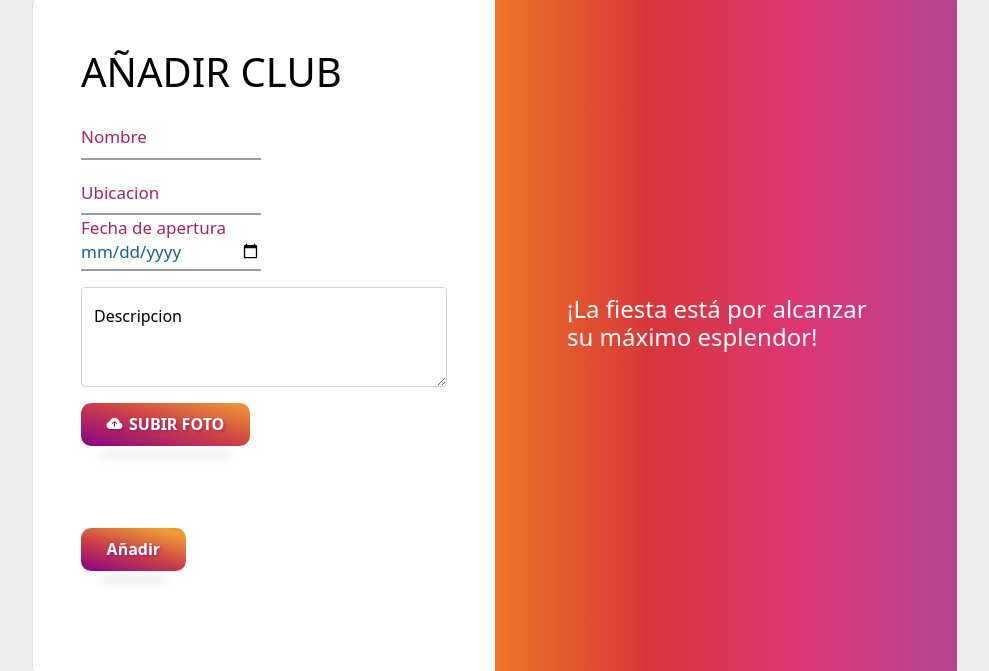
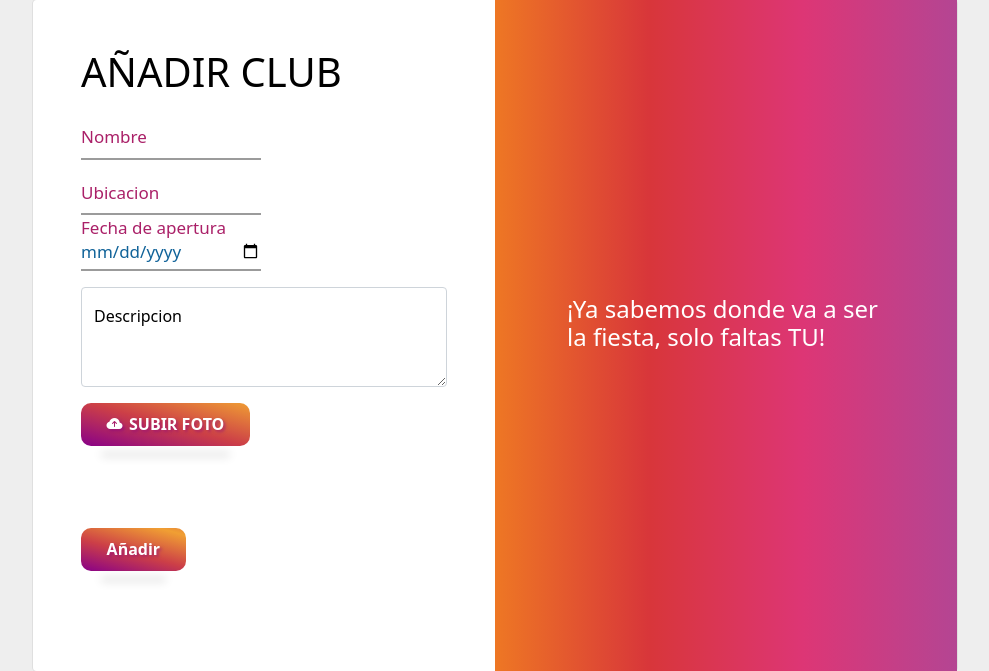
Before and after one commit to Troter2/EventManger, a Django app: page /club/create in a window 1280 px wide. Shown: the part 145-816 px from the top of the page, without its empty margins (145-1134 px from the left). Run offline with Django 5.2, Linux system fonts and the light colour scheme; a user stored in the database is signed in; some libraries are stand-ins or nearby versions.

```diff
--- a/templates/Club/add.html
+++ b/templates/Club/add.html
@@ -65,7 +65,7 @@
                             </div>
                             <div class="col-lg-6 d-flex align-items-center login_gradient">
                                 <div class="text-white px-3 py-4 p-md-5 mx-md-4">
-                                    <h4 class="mb-4">¡La fiesta está por alcanzar su máximo esplendor!</h4>
+                                    <h4 class="mb-4">¡Ya sabemos donde va a ser la fiesta, solo faltas TU!</h4>
                                 </div>
                             </div>
                         </div>
--- a/templates/home.html
+++ b/templates/home.html
@@ -156,7 +156,7 @@
         <section class="">
             <footer class="text-center text-white" style="background-color: black;">
                 <div class="container p-4 pb-0">
-                    <section class="row d-flex pb-3">
+                    <section class="row d-flex pb-4">
                         <div class="col-6 align-content-start">
                         {% if user.is_authenticated %}
                             <form action="{% url 'logout' %}" method="post">
```
Also changed, not shown: db.sqlite3, 4 other files.
